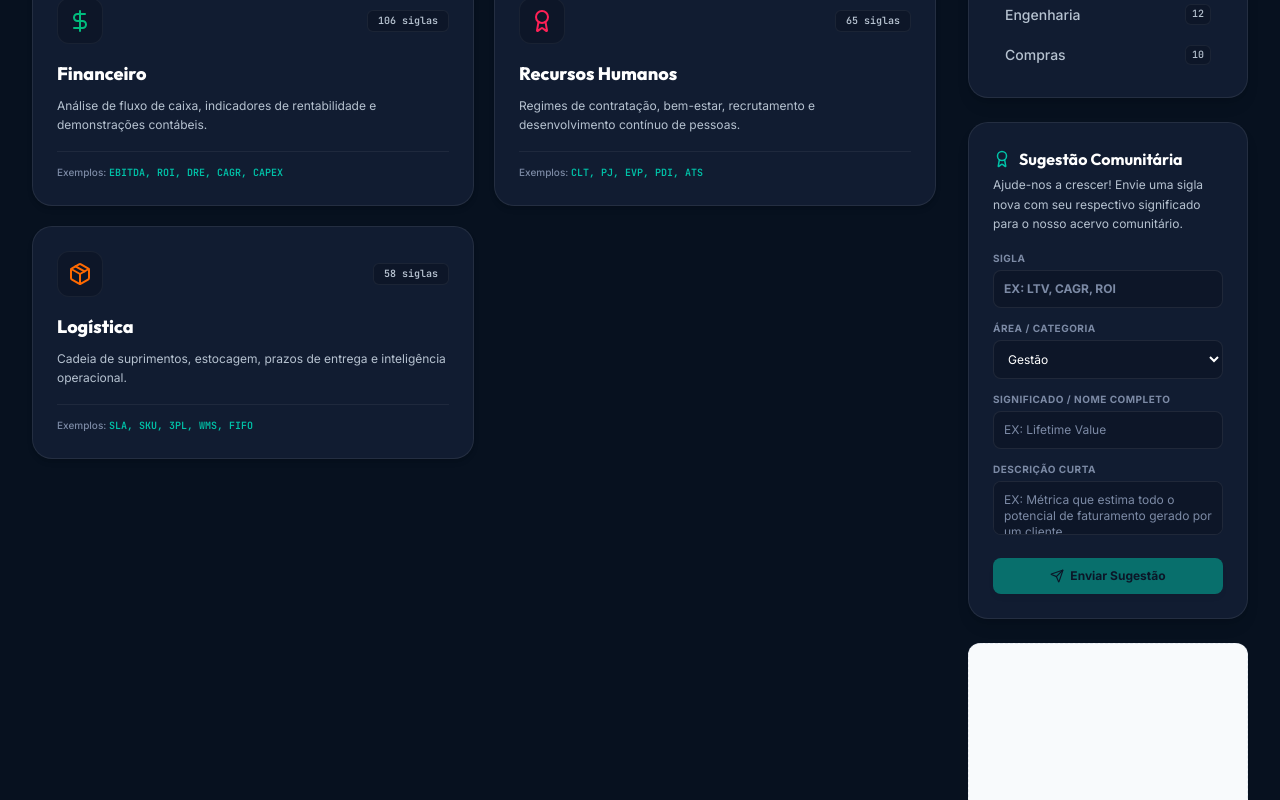
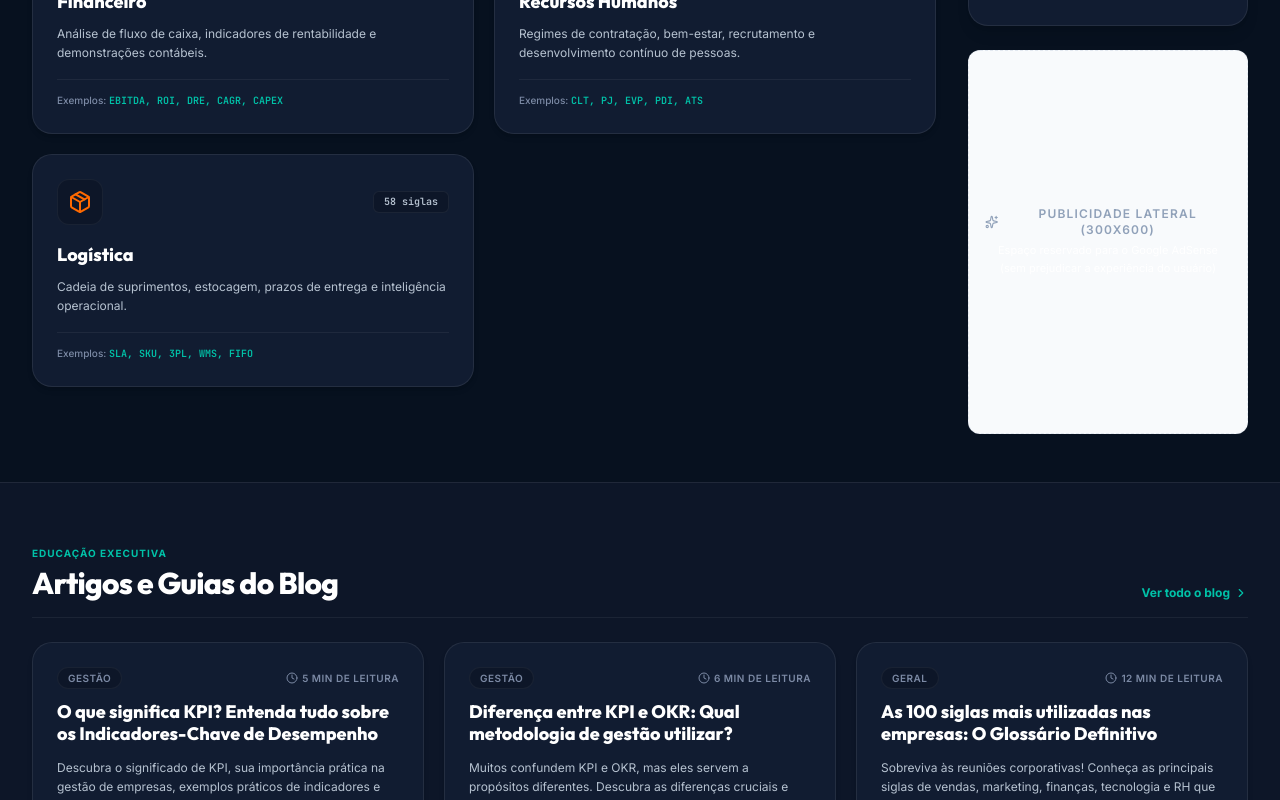
Before and after one commit to LucasRodriguesRibeiro/Siglas-Corporativas-Aprender, a React (Vite) app: page / in a window 1280 px wide. Shown: the part 1540-2340 px from the top of the page. Built offline with nearby package versions, Linux system fonts and the light colour scheme.

Commit message:
refactor: remove references to PDF download
Remove mentions and links to PDF downloads across SEO metadata, UI components, and application descriptions to align with current site offerings.

```diff
--- a/index.html
+++ b/index.html
@@ -4,8 +4,8 @@
     <meta charset="UTF-8" />
     <meta name="viewport" content="width=device-width, initial-scale=1.0" />
     <title>Siglas Corporativas: Aprender o Significado das Expressões</title>
-    <meta name="description" content="Aprenda as principais siglas corporativas do mercado. Guia completo com jargões, termos em inglês, exemplos e dicionário de siglas corporativas para baixar em PDF grátis." />
-    <meta name="keywords" content="siglas corporativas aprender, dicionario de siglas corporativas, jargao corporativo, termos corporativos, siglas em ingles, aprender siglas corporativas pdf" />
+    <meta name="description" content="Aprenda as principais siglas corporativas do mercado. Guia completo com jargões, termos em inglês, exemplos e dicionário de siglas corporativas." />
+    <meta name="keywords" content="siglas corporativas aprender, dicionario de siglas corporativas, jargao corporativo, termos corporativos, siglas em ingles" />
   </head>
   <body>
     <div id="root"></div>
--- a/server.ts
+++ b/server.ts
@@ -470,7 +470,7 @@ function injectSEOMetadata(html: string, urlPath: string): string {
   const baseUrl = process.env.APP_URL || "https://dicionariocorporativo.com.br";
 
   let title = "Siglas Corporativas - O Maior Dicionário Online do Brasil | SIGLAS CORPORATIVAS";
-  let desc = "Descubra o significado das siglas corporativas mais utilizadas no mercado empresarial. Aprenda termos de marketing, financeiro, tecnologia, RH e muito mais. Baixe grátis o dicionário completo em PDF.";
+  let desc = "Descubra o significado das siglas corporativas mais utilizadas no mercado empresarial. Aprenda termos de marketing, financeiro, tecnologia, RH e muito mais.";
   let canonical = `${baseUrl}${urlPath}`;
   let schemaString = "";
 
--- a/src/App.tsx
+++ b/src/App.tsx
@@ -232,7 +232,7 @@ export default function App() {
         <div className="text-center border-b-2 border-teal-600 pb-5 mb-6">
           <h1 className="text-3xl font-extrabold text-teal-800 tracking-tight">Dicionário de Siglas Corporativas</h1>
           <p className="text-sm text-slate-600 font-medium mt-1">
-            Guia Completo para Aprender Siglas Corporativas em Português e Inglês (PDF Grátis)
+            Guia Completo para Aprender Siglas Corporativas em Português e Inglês
           </p>
           <p className="text-[10px] text-slate-400 mt-1">Gerado gratuitamente por dicionariocorporativo.com.br</p>
         </div>
--- a/src/components/Footer.tsx
+++ b/src/components/Footer.tsx
@@ -25,7 +25,7 @@ export default function Footer({ navigate, categories, onSelectCategory }: Foote
               </span>
             </div>
             <p className="text-sm text-[#B6C2D0] max-w-sm leading-relaxed">
-              O maior dicionário online de siglas corporativas do Brasil. Domine termos em português e inglês com tradução, pronúncia e baixe em PDF grátis.
+              O maior dicionário online de siglas corporativas do Brasil. Domine termos em português e inglês com tradução e pronúncia.
             </p>
             <div className="flex space-x-3 text-xs text-[#7C8AA5]">
               <span className="flex items-center space-x-1">
--- a/src/views/HomeView.tsx
+++ b/src/views/HomeView.tsx
@@ -10,9 +10,7 @@ import {
   Award,
   Cpu,
   BadgeCheck,
-  Send,
   Sparkles,
-  CheckCircle,
   Clock,
   BookOpenText,
   BookmarkCheck,
@@ -27,7 +25,7 @@ import {
 import { Sigla, BlogArticle, PortalStats, getItemUrl } from "../types";
 import AdsPlaceholder from "../components/AdsPlaceholder";
 import { SiglaCardSkeleton } from "../components/Skeleton";
-import { getPortalStats, getBlogArticles, getFilteredSiglas, createCustomSigla } from "../data/dataService";
+import { getPortalStats, getBlogArticles, getFilteredSiglas } from "../data/dataService";
 
 export const TIPO_LABELS: Record<string, string> = {
   SIGLA: "Sigla",
@@ -40,7 +38,7 @@ export const TIPO_LABELS: Record<string, string> = {
 };
 
 const CATEGORY_INTRO_TEXTS: Record<string, string> = {
-  "Todas": "Seja bem-vindo ao maior portal de siglas corporativas do Brasil. Aqui você pode pesquisar, filtrar e aprender o significado de mais de 500 siglas e termos empresariais utilizados no mercado nacional e internacional. Navegue pelas nossas categorias, faça download do guia completo em PDF para estudar de forma offline, e domine os jargões e expressões mais influentes do mundo corporativo para alavancar a sua autoridade profissional.",
+  "Todas": "Seja bem-vindo ao maior portal de siglas corporativas do Brasil. Aqui você pode pesquisar, filtrar e aprender o significado de mais de 500 siglas e termos empresariais utilizados no mercado nacional e internacional. Navegue pelas nossas categorias, e domine os jargões e expressões mais influentes do mundo corporativo para alavancar a sua autoridade profissional.",
   "Marketing": "Se você trabalha com marketing digital, dominar as siglas corporativas é essencial para analisar o desempenho de campanhas e estratégias. Aprender siglas corporativas de marketing como CAC, LTV, CTR, ROI e CPA permite avaliar investimentos com precisão, estruturar relatórios dinâmicos de faturamento e se comunicar de forma clara com a diretoria.",
   "Recursos Humanos": "O setor de Recursos Humanos (RH) utiliza um conjunto específico de siglas corporativas para lidar com contratação, benefícios, legislação trabalhista e desenvolvimento de talentos. Nosso dicionário de siglas corporativas de RH ensina tudo sobre CLT, PJ, EVP, PDI, ATS e feedbacks 360, amparando profissionais e gestores de pessoas.",
   "Financeiro": "A linguagem de siglas corporativas financeiras é repleta de jargões que medem a rentabilidade e a saúde contábil de uma empresa. Compreender e aprender siglas corporativas financeiras como EBITDA, ROI, DRE, CAGR, CAPEX e OPEX é indispensável para apresentações de negócios, planejamento de orçamentos e tomada de decisões estratégicas de alto nível.",
@@ -80,15 +78,6 @@ export default function HomeView({
   const [selectedLetter, setSelectedLetter] = useState("Todas");
   const [sortOrder, setSortOrder] = useState("az"); // az, za, popular, recente
   const [isFocused, setIsFocused] = useState(false);
-
-  // Community Contribution States
-  const [contribSigla, setContribSigla] = useState("");
-  const [contribCategory, setContribCategory] = useState("Gestão");
-  const [contribNomeCompleto, setContribNomeCompleto] = useState("");
-  const [contribDescricaoCurta, setContribDescricaoCurta] = useState("");
-  const [contribSubmitting, setContribSubmitting] = useState(false);
-  const [contribSuccess, setContribSuccess] = useState(false);
-  const [contribError, setContribError] = useState("");
 
   // Categories list
   const categories = [
@@ -267,67 +256,12 @@ export default function HomeView({
 
   const showCategoryGrid = selectedCategory === "Todas" && searchQuery.trim() === "" && selectedLetter === "Todas" && !showFavorites;
 
-  // Submit community suggestion
-  async function handleContribSubmit(e: React.FormEvent) {
-    e.preventDefault();
-    if (!contribSigla.trim()) {
-      setContribError("Por favor, digite a sigla.");
-      return;
-    }
-    if (!contribNomeCompleto.trim()) {
-      setContribError("Por favor, digite o significado/nome completo.");
-      return;
-    }
-    if (!contribDescricaoCurta.trim()) {
-      setContribError("Por favor, digite uma descrição curta.");
-      return;
-    }
-
-    const payload = {
-      sigla: contribSigla.toUpperCase().trim(),
-      nome_completo: contribNomeCompleto.trim(),
-      descricao_curta: contribDescricaoCurta.trim(),
-      categoria: contribCategory,
-      tags: [contribCategory.toLowerCase(), "contribuição"]
-    };
-
-    try {
-      setContribSubmitting(true);
-      setContribError("");
-
-      const savedSigla = createCustomSigla({
-        sigla: contribSigla.toUpperCase().trim(),
-        nome_completo: contribNomeCompleto.trim(),
-        descricao_curta: contribDescricaoCurta.trim(),
-        categoria: contribCategory,
-        tags: [contribCategory.toLowerCase(), "contribuição"]
-      });
-
-      // Add to local list so it renders immediately
-      setSiglas([savedSigla, ...siglas]);
-      setContribSuccess(true);
-      setContribSigla("");
-      setContribNomeCompleto("");
-      setContribDescricaoCurta("");
-
-      // Update stats
-      const statsData = getPortalStats();
-      setStats(statsData);
-
-      setTimeout(() => setContribSuccess(false), 5000);
-    } catch (err: any) {
-      setContribError(err.message || "Erro ao enviar contribuição.");
-    } finally {
-      setContribSubmitting(false);
-    }
-  }
-
   return (
     <div className="space-y-12 pb-16 bg-[#07111F]">
       {/* 1. Hero Search Area */}
-      <section className="relative pt-12 sm:pt-20 pb-8 sm:pb-12 bg-[#07111F] transition-all duration-250">
+      <section className="relative pt-6 sm:pt-8 pb-8 sm:pb-12 bg-[#07111F] transition-all duration-250">
         <div className="px-5 min-[360px]:px-6 md:px-8 xl:px-8 max-w-[1280px] mx-auto w-full text-center">
-          <div className="pt-6 sm:pt-10 pb-4">
+          <div className="pt-2 sm:pt-4 pb-4">
             <h1 className="font-display font-extrabold text-4xl sm:text-6xl tracking-tight text-white leading-tight">
               Siglas Corporativas
             </h1>
@@ -648,93 +582,6 @@ export default function HomeView({
             </div>
           </div>
 
-          {/* B. Community Contribution form */}
-          <div className="p-6 bg-[#111C31] border border-white/[0.08] rounded-[20px] shadow-lg space-y-4">
-            <div>
-              <h3 className="font-display font-bold text-base text-white flex items-center space-x-2">
-                <Award className="w-4.5 h-4.5 text-[#00C2A8]" />
-                <span>Sugestão Comunitária</span>
-              </h3>
-              <p className="text-xs text-[#B6C2D0] leading-relaxed mt-1">
-                Ajude-nos a crescer! Envie uma sigla nova com seu respectivo significado para o nosso acervo comunitário.
-              </p>
-            </div>
-
-            <form onSubmit={handleContribSubmit} className="space-y-3">
-              <div>
-                <label className="block text-[10px] font-bold uppercase tracking-wider text-[#7C8AA5] mb-1">Sigla</label>
-                <input
-                  type="text"
-                  value={contribSigla}
-                  onChange={(e) => setContribSigla(e.target.value.toUpperCase())}
-                  placeholder="EX: LTV, CAGR, ROI"
-                  className="w-full text-xs p-2.5 bg-[#0D1628] text-white border border-white/[0.08] rounded-lg outline-none font-bold placeholder-[#7C8AA5] focus:ring-1 focus:ring-[#00C2A8] focus:border-[#00C2A8] transition-all"
-                  required
-                />
-              </div>
-
-              <div>
-                <label className="block text-[10px] font-bold uppercase tracking-wider text-[#7C8AA5] mb-1">Área / Categoria</label>
-                <select
-                  value={contribCategory}
-                  onChange={(e) => setContribCategory(e.target.value)}
-                  className="w-full text-xs p-2.5 bg-[#0D1628] text-white border border-white/[0.08] rounded-lg outline-none focus:ring-1 focus:ring-[#00C2A8] focus:border-[#00C2A8] transition-all cursor-pointer"
-                >
-                  {categories.filter(c => c !== "Todas").map(c => (
-                    <option key={c} value={c}>{c}</option>
-                  ))}
-                </select>
-              </div>
-
-              <div>
-                <label className="block text-[10px] font-bold uppercase tracking-wider text-[#7C8AA5] mb-1">Significado / Nome Completo</label>
-                <input
-                  type="text"
-                  value={contribNomeCompleto}
-                  onChange={(e) => setContribNomeCompleto(e.target.value)}
-                  placeholder="EX: Lifetime Value"
-                  className="w-full text-xs p-2.5 bg-[#0D1628] text-white border border-white/[0.08] rounded-lg outline-none placeholder-[#7C8AA5] focus:ring-1 focus:ring-[#00C2A8] focus:border-[#00C2A8] transition-all"
-                  required
-                />
-              </div>
-
-              <div>
-                <label className="block text-[10px] font-bold uppercase tracking-wider text-[#7C8AA5] mb-1">Descrição Curta</label>
-                <textarea
-                  value={contribDescricaoCurta}
-                  onChange={(e) => setContribDescricaoCurta(e.target.value)}
-                  placeholder="EX: Métrica que estima todo o potencial de faturamento gerado por um cliente..."
-                  rows={2}
-                  className="w-full text-xs p-2.5 bg-[#0D1628] text-white border border-white/[0.08] rounded-lg outline-none placeholder-[#7C8AA5] focus:ring-1 focus:ring-[#00C2A8] focus:border-[#00C2A8] transition-all resize-none"
-                  required
-                />
-              </div>
-
-              {/* Submit button */}
-              <div className="pt-1">
-                <button
-                  type="submit"
-                  disabled={contribSubmitting || !contribSigla.trim()}
-                  className="w-full py-2.5 bg-[#00C2A8] text-[#07111F] hover:bg-[#00D8BB] font-bold text-xs rounded-lg transition-all duration-250 flex items-center justify-center space-x-1.5 disabled:opacity-50 shadow-md"
-                >
-                  <Send className="w-3.5 h-3.5" />
-                  <span>{contribSubmitting ? "Enviando..." : "Enviar Sugestão"}</span>
-                </button>
-              </div>
-
-              {contribError && (
-                <p className="text-[10px] text-[#EF4444] font-semibold leading-normal">{contribError}</p>
-              )}
-
-              {contribSuccess && (
-                <div className="p-2.5 bg-[#10B981]/15 text-[#10B981] rounded-lg text-[10px] font-semibold flex items-center space-x-1.5 leading-normal border border-[#10B981]/25 animate-pulse">
-                  <CheckCircle className="w-4 h-4 shrink-0" />
-                  <span>Sigla adicionada com sucesso ao dicionário!</span>
-                </div>
-              )}
-            </form>
-          </div>
-
           {/* Ads sidebar */}
           <AdsPlaceholder position="sidebar" />
         </div>
@@ -838,15 +685,6 @@ export default function HomeView({
                 Em vez de pesquisar termos isoladamente no Google, um dicionário de siglas corporativas focado centraliza o conhecimento técnico. Nosso portal é estruturado por categorias como *Financeiro, Marketing, Tecnologia e Logística*, facilitando a memorização progressiva dos jargões mais usados em cada departamento específico.
               </p>
             </div>
-
-            <div className="p-6 bg-[#111C31] border border-white/[0.08] rounded-[20px] hover:bg-[#162540] transition-all duration-250 space-y-3">
-              <h3 className="font-display font-bold text-base text-white">
-                4. Como baixar o dicionário de siglas corporativas em PDF grátis?
-              </h3>
-              <p className="text-xs text-[#B6C2D0] leading-relaxed">
-                Para quem prefere estudar offline ou ter uma colinha impressa para consulta rápida durante chamadas importantes, disponibilizamos o recurso de **siglas corporativas aprender pdf**. Basta clicar em "Baixar Dicionário em PDF" no menu lateral para visualizar e salvar o guia profissional completo sem custo algum.
-              </p>
-            </div>
           </div>
         </div>
       </section>
```
